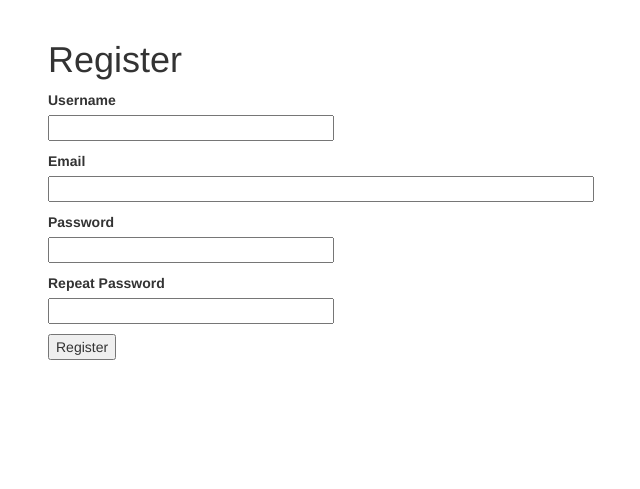
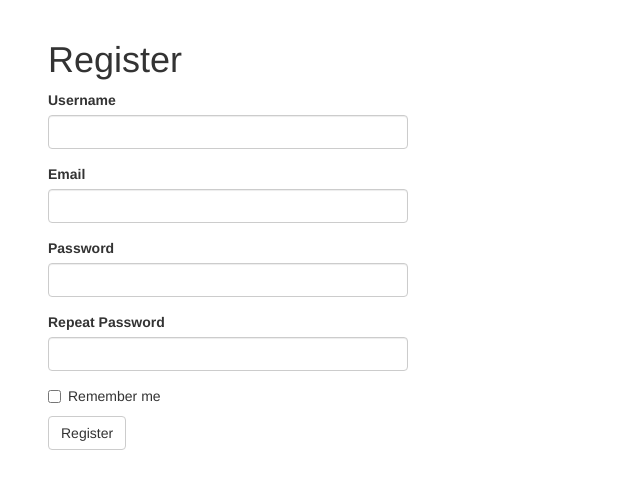
Before and after one commit to okovko/microblog, a Flask app: page /register in a window 1280 px wide. Shown: the part 52-541 px from the top of the page, without its empty margins (22-662 px from the left). Run offline with Flask 2, Linux system fonts and the light colour scheme; some libraries are stand-ins or nearby versions.

Commit message:
register.html now using a boostraps macro to render the form

```diff
--- a/app/templates/register.html
+++ b/app/templates/register.html
@@ -1,36 +1,11 @@
 {% extends "base.html" %}
+{% import 'bootstrap/wtf.html' as wtf %}
 
 {% block app_content %}
 	<h1>Register</h1>
-	<form action = '', method = 'post'>
-		{{ form.hidden_tag() }} <p>
-			{{ form.username.label }}<br>
-			{{ form.username(size = 32) }}<br>
-			{% for e in form.username.errors %}
-			<span style = 'color: red;'>[{{ e }}]</span>
-			{% endfor %}
-		</p>
-		<p>
-			{{ form.email.label }}<br>
-			{{ form.email(size = 64) }}<br>
-			{% for e in form.email.errors %}
-			<span style = 'color: red;'>[{{ e }}]</span>
-			{% endfor %}
-		</p>
-		<p>
-			{{ form.password.label }}<br>
-			{{ form.password(size = 32) }}<br>
-			{% for e in form.password.errors %}
-			<span style = 'color: red;'>[{{ e }}]</span>
-			{% endfor %}
-		</p>
-		<p>
-			{{ form.password2.label }}<br>
-			{{ form.password2(size = 32) }}<br>
-			{% for e in form.password2.errors %}
-			<span style = 'color: red;'>[{{ e }}]</span>
-			{% endfor %}
-		</p>
-		<p>{{ form.submit() }}</p>
-	</form>
+	<div class="row">
+		<div class="col-md-4">
+			{{ wtf.quick_form(form) }}
+		</div>
+	</div>
 {% endblock %}
```
